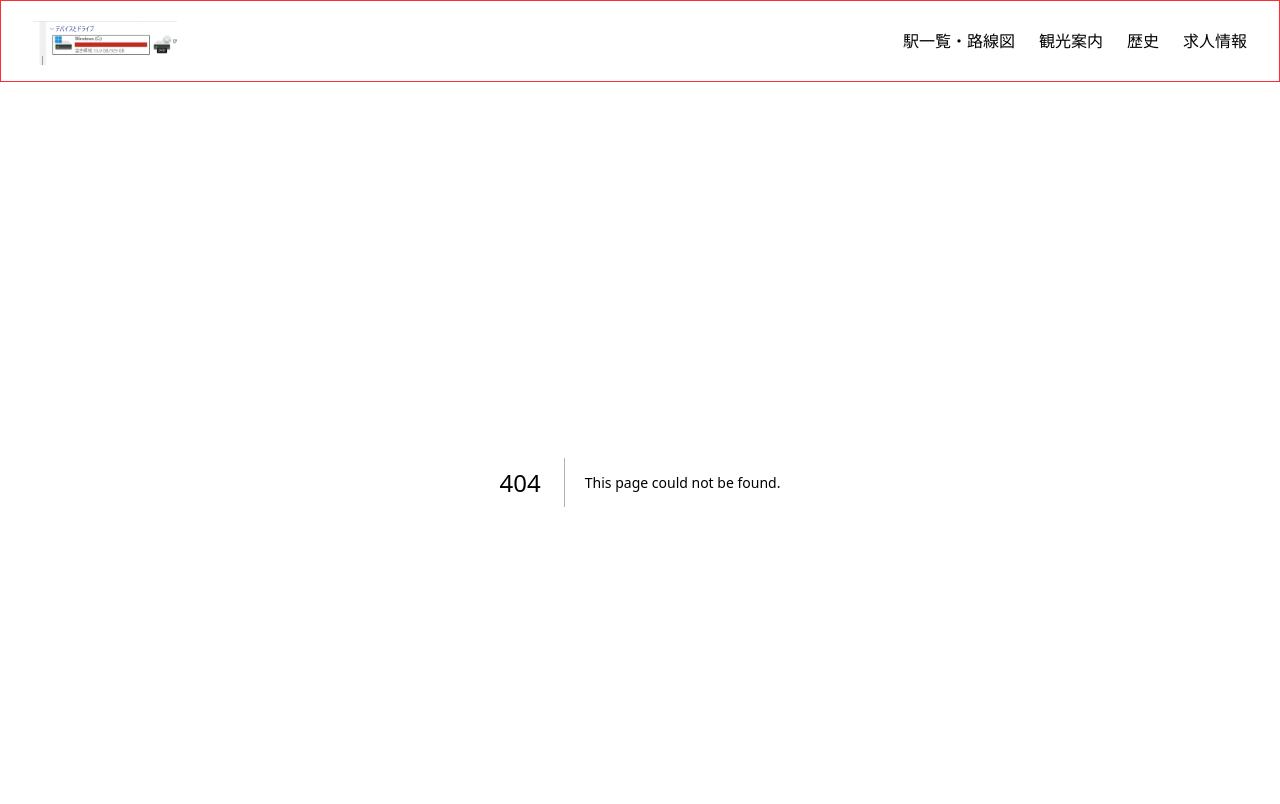
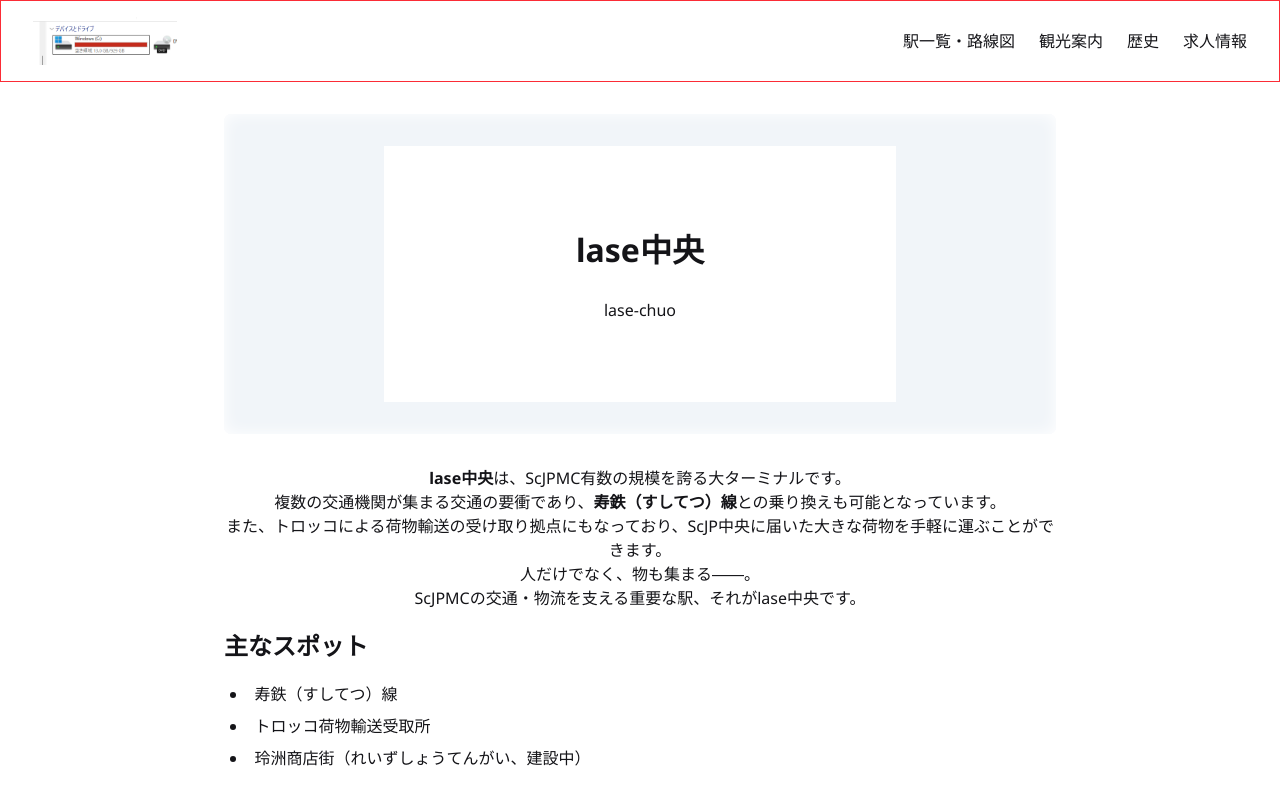
Before and after one commit to driplase/lase-railway, a Next.js app: page /stations/lase-chuo in a window 1280 px wide. Before the commit this address had no page. Shown: the top 804 px of the page. Built offline with nearby package versions, Linux system fonts and the light colour scheme; a web font is replaced by a local one.

Commit message:
feat: created station page for stations in main line fix: links in route map were unclickable

```diff
--- a/src/app/globals.css
+++ b/src/app/globals.css
@@ -150,6 +150,31 @@ h3 {
   font-weight: 700;
 }
 
+ul {
+  list-style-type: disc;
+}
+ol {
+  list-style-type: decimal;
+}
+ul ul {
+  list-style-type: circle;
+}
+ul ul ul {
+  list-style-type: square;
+}
+ul, ol {
+  margin-block-start: var(--typeset-flow);
+  margin-block-end: 0;
+  padding-inline-start: 1.5em;
+}
+li {
+  margin-block-start: 0.5em;
+  padding-inline-start: 0.4em;
+}
+li > p, li > ul, li > ol {
+  margin-block-start: 0.5em;
+}
+
 .typeset-docs {
   --typeset-font-body: var(--font-geist);
   --typeset-font-heading: var(--font-geist);
--- /dev/null
+++ b/src/app/stations/fujido/page.tsx
@@ -0,0 +1,33 @@
+import StationPage from "@/components/stationPage";
+
+export default function Fujido() {
+  return (
+    <StationPage
+      name="藤堂"
+      nameRomanized="Fujido"
+      trainNumber="DR04"
+    >
+      <p>
+        <b>藤堂</b>は、駅のすぐ近くに広がる「金の島」を中心とした観光のまちです。
+      </p>
+      <p>
+        ひときわ目を引く金の島は、現在ではScJPMCを代表する観光スポットのひとつとして知られています。
+      </p>
+      <p>
+        また、藤堂周辺からは、複雑に入り組んだ島々が織りなす独特の景観を楽しむことができます。<br />
+        海と島々がつくり出す風景を眺めながら、ゆっくりと散策してみるのもおすすめです。
+      </p>
+
+      <section className="text-start">
+        <h2>
+          主なスポット
+        </h2>
+        <ul>
+          <li>金の島</li>
+          <li>きっきーの拠点</li>
+          <li>島々を望む景観</li>
+        </ul>
+      </section>
+    </StationPage>
+  );
+}
--- /dev/null
+++ b/src/app/stations/lase-chuo/page.tsx
@@ -0,0 +1,36 @@
+import StationPage from "@/components/stationPage";
+
+export default function LaseChuo() {
+  return (
+    <StationPage
+      name="lase中央"
+      nameRomanized="lase-chuo"
+      trainNumber="DR08"
+    >
+      <p>
+        <b>lase中央</b>は、ScJPMC有数の規模を誇る大ターミナルです。
+      </p>
+      <p>
+        複数の交通機関が集まる交通の要衝であり、<b>寿鉄（すしてつ）線</b>との乗り換えも可能となっています。
+      </p>
+      <p>
+        また、トロッコによる荷物輸送の受け取り拠点にもなっており、ScJP中央に届いた大きな荷物を手軽に運ぶことができます。
+      </p>
+      <p>
+        人だけでなく、物も集まる――。<br />
+        ScJPMCの交通・物流を支える重要な駅、それがlase中央です。
+      </p>
+
+      <section className="text-start">
+        <h2>
+          主なスポット
+        </h2>
+        <ul>
+          <li>寿鉄（すしてつ）線</li>
+          <li>トロッコ荷物輸送受取所</li>
+          <li>玲洲商店街（れいずしょうてんがい、建設中）</li>
+        </ul>
+      </section>
+    </StationPage>
+  );
+}
--- /dev/null
+++ b/src/app/stations/roten-mae/page.tsx
@@ -0,0 +1,30 @@
+import StationPage from "@/components/stationPage";
+
+export default function RotenMae() {
+  return (
+    <StationPage
+      name="露天前"
+      nameRomanized="Roten-mae"
+      trainNumber="DR02"
+    >
+      <p>
+        <b>露天前</b>は、その名の通り、駅のすぐ近くに巨大な露天掘り採掘場を擁するまちです。
+      </p>
+      <p>
+        日々多くの作業厨たちが集まり、資源を求めて黙々と採掘に励んでいます。<br />
+        最近では駅周辺に地下街も整備され、採掘場だけではない新たなにぎわいが生まれつつあります。
+      </p>
+
+      <section className="text-start">
+        <h2>
+          主なスポット
+        </h2>
+        <ul>
+          <li>露天掘り採掘場</li>
+          <li>地下街「ホリチカ」</li>
+          <li>泥急線本社</li>
+        </ul>
+      </section>
+    </StationPage>
+  );
+}
--- /dev/null
+++ b/src/app/stations/saimyo/page.tsx
@@ -0,0 +1,27 @@
+import StationPage from "@/components/stationPage";
+
+export default function Saimyo() {
+  return (
+    <StationPage
+      name="祭明"
+      nameRomanized="Saimyo"
+      trainNumber="DR05"
+    >
+      <p>
+        <b>祭明</b>は、ScJPMCにおける主要駅のひとつで、急行列車も停車する交通の拠点です。
+      </p>
+      <p>
+        現在はまだ開発の途中にありますが、今後の発展が期待されている地域のひとつです。
+      </p>
+
+      <section className="text-start">
+        <h2>
+          主なスポット
+        </h2>
+        <ul>
+          <li>現在開発中</li>
+        </ul>
+      </section>
+    </StationPage>
+  );
+}
--- /dev/null
+++ b/src/app/stations/scjp-chuo/page.tsx
@@ -0,0 +1,32 @@
+import StationPage from "@/components/stationPage";
+
+export default function ScJPChuo() {
+  return (
+    <StationPage
+      name="ScJP中央"
+      nameRomanized="ScJP-chuo"
+      trainNumber="DR01"
+    >
+      <p>
+        ScJPMCサーバーに初めて降り立ったとき、まず訪れることになるのが<b>ScJP中央</b>です。
+      </p>
+      <p>
+        ここはサーバーの初期スポーン地点にあたり、現在もっとも多くの人が集まる、ScJPMC最大のにぎわいを見せるまちです。<br />
+        プレイヤーたちの生活拠点や施設が集まり、日々さまざまな出来事が起こっています。
+      </p>
+
+      <section className="text-start">
+        <h2>
+          主なスポット
+        </h2>
+        <ul>
+          <li>初期スポーン</li>
+          <li>ネザーゲート</li>
+          <li>各種トラップ施設</li>
+          <li>イキスギフロンティア（人工島）</li>
+          <li>ぽてとの拠点（駅西）</li>
+        </ul>
+      </section>
+    </StationPage>
+  );
+}
--- /dev/null
+++ b/src/app/stations/scjp-minamino/page.tsx
@@ -0,0 +1,31 @@
+import StationPage from "@/components/stationPage";
+
+export default function ScJPMinamino() {
+  return (
+    <StationPage
+      name="ScJPみなみ野"
+      nameRomanized="ScJP-minamino"
+      trainNumber="DR03"
+    >
+      <p>
+        <b>ScJPみなみ野</b>は、川と豊かな緑に囲まれた、これからの発展が期待される地域です。
+      </p>
+      <p>
+        現在はまだ開発の途上にあり、これからどのようなまちへと成長していくのかは、そこに住むプレイヤーたちの手に委ねられています。
+      </p>
+      <p>
+        住宅地をつくるもよし、新たな観光地を開拓するもよし。<br />
+        あなたの手で、この地域の新しい歴史をつくってみませんか？
+      </p>
+
+      <section className="text-start">
+        <h2>
+          主なスポット
+        </h2>
+        <ul>
+          <li>現在開発中</li>
+        </ul>
+      </section>
+    </StationPage>
+  );
+}
--- /dev/null
+++ b/src/app/stations/yuno-onsen/page.tsx
@@ -0,0 +1,31 @@
+import StationPage from "@/components/stationPage";
+
+export default function YunoOnsen() {
+  return (
+    <StationPage
+      name="湯野温泉"
+      nameRomanized="Yuno-onsen"
+      trainNumber="DR07"
+    >
+      <p>
+        <b>湯野温泉</b>は、温泉を中心とした観光地として整備が進められている地域です。
+      </p>
+      <p>
+        現在は「湯野温泉郷」の建設が進められており、完成すればScJPMCを代表する観光地のひとつとなることが期待されています。
+      </p>
+      <p>
+        日々の採掘や建築で疲れたら、湯野の温泉でひと休み。<br />
+        そんな過ごし方ができるまちを目指して、少しずつその姿を変えています。
+      </p>
+
+      <section className="text-start">
+        <h2>
+          主なスポット
+        </h2>
+        <ul>
+          <li>湯野温泉郷（建設中）</li>
+        </ul>
+      </section>
+    </StationPage>
+  );
+}
--- /dev/null
+++ b/src/app/stations/yurizono/page.tsx
@@ -0,0 +1,31 @@
+import StationPage from "@/components/stationPage";
+
+export default function Yurizono() {
+  return (
+    <StationPage
+      name="百合園"
+      nameRomanized="Yurizono"
+      trainNumber="DR06"
+    >
+      <p>
+        <b>百合園</b>は、美しい花々に囲まれた、ScJPMCでも特に景観に恵まれたまちです。
+      </p>
+      <p>
+        駅の出口を出ると、そこには一面に広がる雄大な花畑。<br />
+        季節を感じさせる色とりどりの花々が、訪れる人々を出迎えます。
+      </p>
+      <p>
+        ゆっくりと花畑を歩きながら、ScJPMCの自然を楽しんでみてはいかがでしょうか。
+      </p>
+
+      <section className="text-start">
+        <h2>
+          主なスポット
+        </h2>
+        <ul>
+          <li>一面に広がる花畑</li>
+        </ul>
+      </section>
+    </StationPage>
+  );
+}
--- a/src/components/RouteMap.tsx
+++ b/src/components/RouteMap.tsx
@@ -13,6 +13,7 @@ export default function RouteMap() {
     originY: 0,
     moved: false,
   })
+  const suppressClick = useRef(false)
 
   const [position, setPosition] = useState({ x: 0, y: 0 })
 
@@ -33,6 +34,7 @@ export default function RouteMap() {
   const handlePointerDown = (event: React.PointerEvent<HTMLDivElement>) => {
     if (event.pointerType === "mouse" && event.button !== 0) return
 
+    suppressClick.current = false
     drag.current = {
       pointerId: event.pointerId,
       startX: event.clientX,
@@ -41,7 +43,6 @@ export default function RouteMap() {
       originY: position.y,
       moved: false,
     }
-    event.currentTarget.setPointerCapture(event.pointerId)
   }
 
   const handlePointerMove = (event: React.PointerEvent<HTMLDivElement>) => {
@@ -50,9 +51,16 @@ export default function RouteMap() {
     const deltaX = event.clientX - drag.current.startX
     const deltaY = event.clientY - drag.current.startY
     if (Math.abs(deltaX) > 3 || Math.abs(deltaY) > 3) {
+      if (!drag.current.moved) {
         drag.current.moved = true
+        const viewportElement = viewport.current
+        if (viewportElement && !viewportElement.hasPointerCapture(event.pointerId)) {
+          viewportElement.setPointerCapture(event.pointerId)
+        }
+      }
     }
 
+    if (drag.current.moved) {
       setPosition(
         clampPosition(
           drag.current.originX + deltaX,
@@ -60,22 +68,32 @@ export default function RouteMap() {
         ),
       )
     }
+  }
 
   const handlePointerUp = (event: React.PointerEvent<HTMLDivElement>) => {
     if (event.pointerId !== drag.current.pointerId) return
 
-    if (event.currentTarget.hasPointerCapture(event.pointerId)) {
-      event.currentTarget.releasePointerCapture(event.pointerId)
-    }
-    drag.current.pointerId = -1
+    if (drag.current.moved) {
+      suppressClick.current = true
     }
 
-  const handleClick = (event: React.MouseEvent<HTMLDivElement>) => {
-    if (drag.current.moved) {
+    const viewportElement = viewport.current
+    if (viewportElement && viewportElement.hasPointerCapture(event.pointerId)) {
+      viewportElement.releasePointerCapture(event.pointerId)
+    }
+    drag.current = {
+      ...drag.current,
+      pointerId: -1,
+      moved: false,
+    }
+  }
+
+  const handleClickCapture = (event: React.MouseEvent<HTMLDivElement>) => {
+    if (!suppressClick.current) return
+
     event.preventDefault()
     event.stopPropagation()
-      drag.current.moved = false
-    }
+    suppressClick.current = false
   }
 
   return (
@@ -86,7 +104,7 @@ export default function RouteMap() {
       onPointerMove={handlePointerMove}
       onPointerUp={handlePointerUp}
       onPointerCancel={handlePointerUp}
-      onClick={handleClick}
+      onClickCapture={handleClickCapture}
     >
       <div
         className="absolute left-1/2 top-1/2 will-change-transform overflow-hidden"
--- /dev/null
+++ b/src/components/stationPage.tsx
@@ -0,0 +1,45 @@
+export function StationPanel({
+  name,
+  nameRomanized,
+  trainNumber,
+}: {
+  name: string,
+  nameRomanized?: string,
+  trainNumber?: string,
+}) {
+  return (
+    <div className="grid justify-items-center my-2">
+      <div className="w-lg min-h-64 max-w-full bg-white flex flex-col items-center justify-center">
+        <h1 className="mt-2! mb-4!">
+          { name }
+        </h1>
+        <div className="my-2 text-md">{ nameRomanized }</div>
+      </div>
+    </div>
+  )
+}
+
+export default function StationPage({
+  children,
+  name,
+  nameRomanized,
+  trainNumber,
+}: {
+  children?: React.ReactNode,
+  name: string,
+  nameRomanized?: string,
+  trainNumber?: string,
+}) {
+  return (
+    <main className="w-4xl max-w-full mx-auto p-8 text-center">
+      <section className="bg-slate-100 p-6 shadow-[inset_0_0_1rem_var(--tw-inset-shadow-color)] inset-shadow-white rounded-lg mb-8">
+        <StationPanel
+          name={name}
+          nameRomanized={nameRomanized}
+        />
+      </section>
+
+      { children }
+    </main>
+  )
+}
```
Lines whose indentation alone changed are shown as unchanged.
